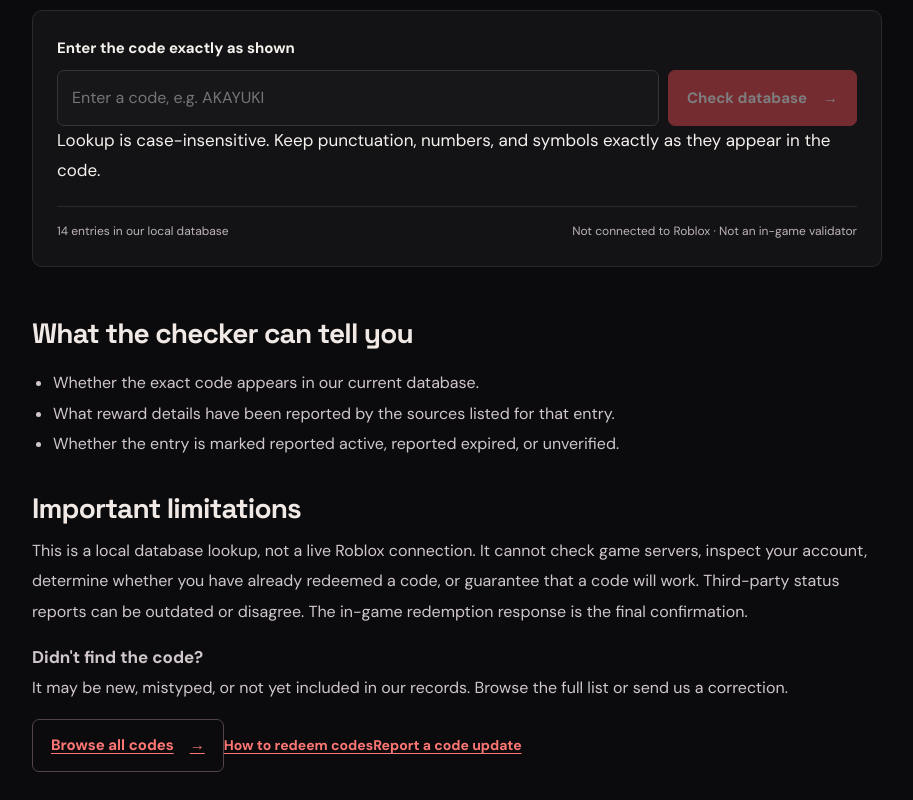
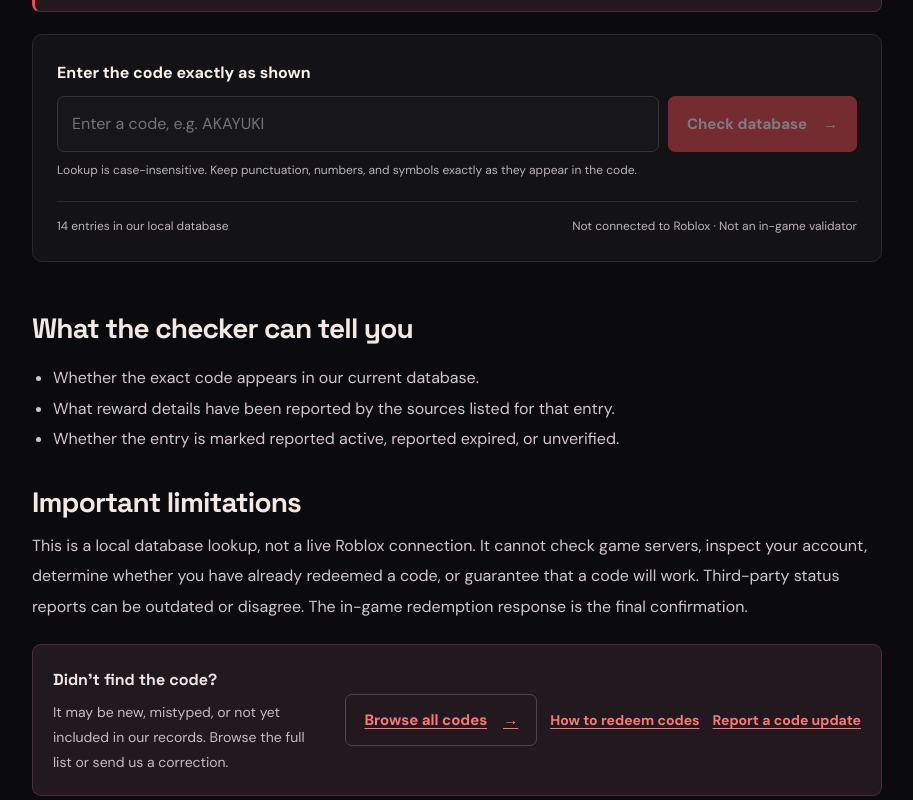
Before and after one commit to donnyhuang1990/akayuki-codes-hub, a Next.js app: page /code-checker in a window 1280 px wide. Shown: the part 480-1280 px from the top of the page, without its empty margins (183-1096 px from the left). Built offline with nearby package versions, Linux system fonts and the light colour scheme.

Commit message:
Style improved Code Checker lookup experience

```diff
--- a/app/globals.css
+++ b/app/globals.css
@@ -101,3 +101,24 @@ a:focus-visible, button:focus-visible, input:focus-visible, select:focus-visible
 .codes-next-step strong{font-family:'Space Grotesk',sans-serif;font-size:18px;color:#f1e5e7}
 .codes-next-step p{margin:7px 0 10px}
 @media(max-width:700px){.codes-summary{grid-template-columns:repeat(2,minmax(0,1fr))}.codes-howto{align-items:flex-start;flex-direction:column;padding:18px}.code-tool-heading{align-items:flex-start;flex-direction:column;gap:5px}.code-result-count{white-space:normal}.empty-state-actions{align-items:flex-start;flex-direction:column}}
+
+
+/* Code Checker usability improvements */
+.checker-explainer{padding:17px 19px;margin:22px 0;background:#21191d;border:1px solid #493038;border-left:3px solid var(--red);border-radius:8px}
+.checker-explainer strong,.checker-next-steps strong{font-family:'Space Grotesk',sans-serif;font-size:16px;color:#f1e5e7}
+.checker-explainer p,.checker-next-steps p{font-size:14px;line-height:1.8;color:#c8bdc1;margin:5px 0 0}
+.checker-card{margin-top:18px}
+.checker-form label{font-size:16px}
+.checker-input-help{font-size:12px;color:#bcb3b8;line-height:1.65;margin:9px 0 0}
+.checker-result{padding-top:22px}
+.checker-result h3{overflow-wrap:anywhere}
+.checker-result strong{color:#eee4e5}
+.checker-result .text-link{display:inline-block;margin-top:7px}
+.checker-sources{margin:15px 0;padding:13px 15px;background:#19171a;border:1px solid #302a2e;border-radius:7px}
+.checker-sources>strong{font-size:13px}
+.checker-sources ul{display:flex;flex-wrap:wrap;gap:8px 18px;list-style:none;padding:0;margin:8px 0 0}
+.checker-sources li,.checker-sources a{font-size:13px;color:var(--red2)}
+.checker-next-steps{display:flex;align-items:center;justify-content:space-between;gap:22px;margin-top:22px;padding:20px;background:#21191d;border:1px solid #493038;border-radius:9px}
+.checker-next-links{display:flex;align-items:center;gap:13px;flex-wrap:wrap;flex-shrink:0}
+.checker-next-links .button{white-space:nowrap}
+@media(max-width:700px){.checker-next-steps{align-items:flex-start;flex-direction:column;padding:17px}.checker-next-links{align-items:flex-start;flex-direction:column}.checker-input-help{font-size:12px}}
```
